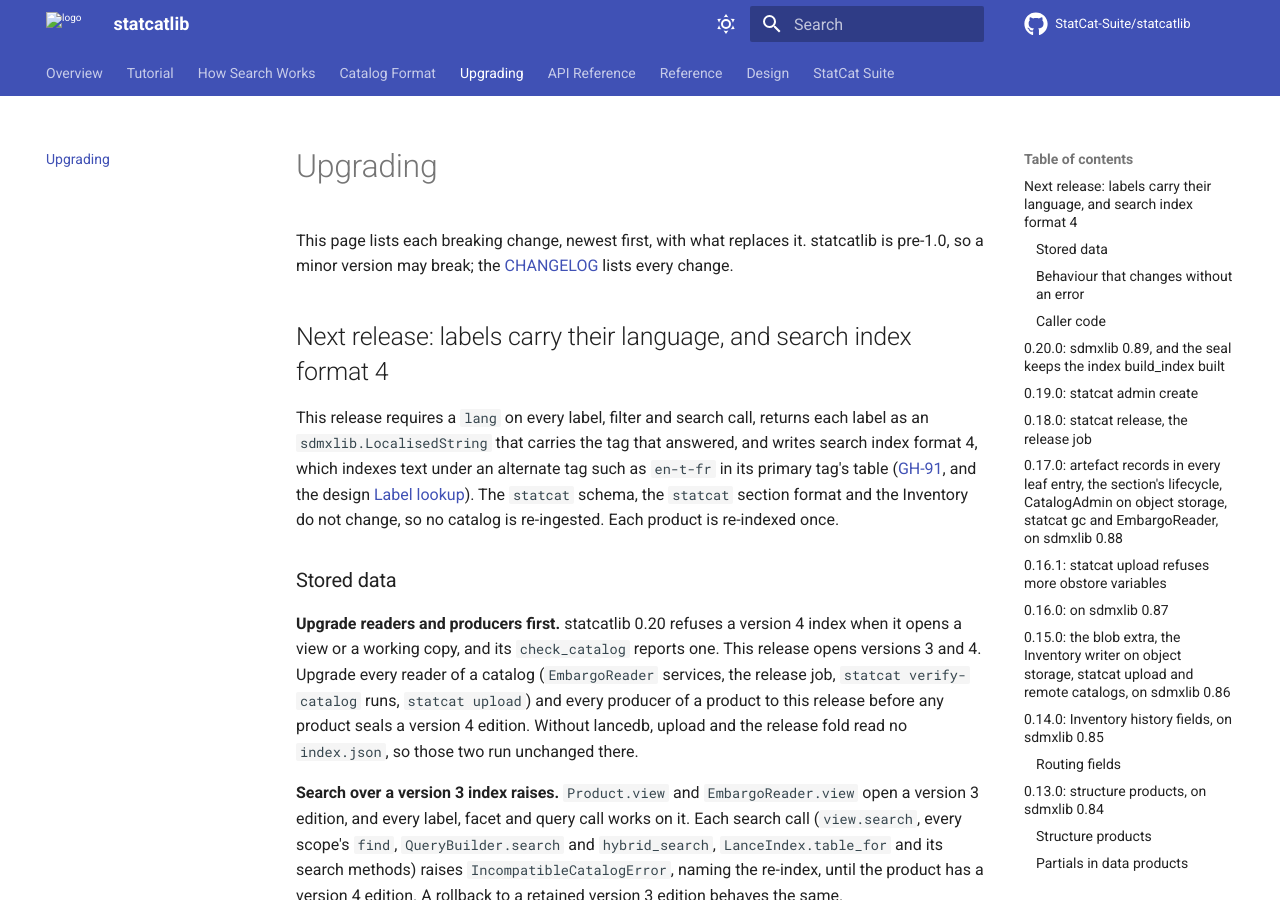
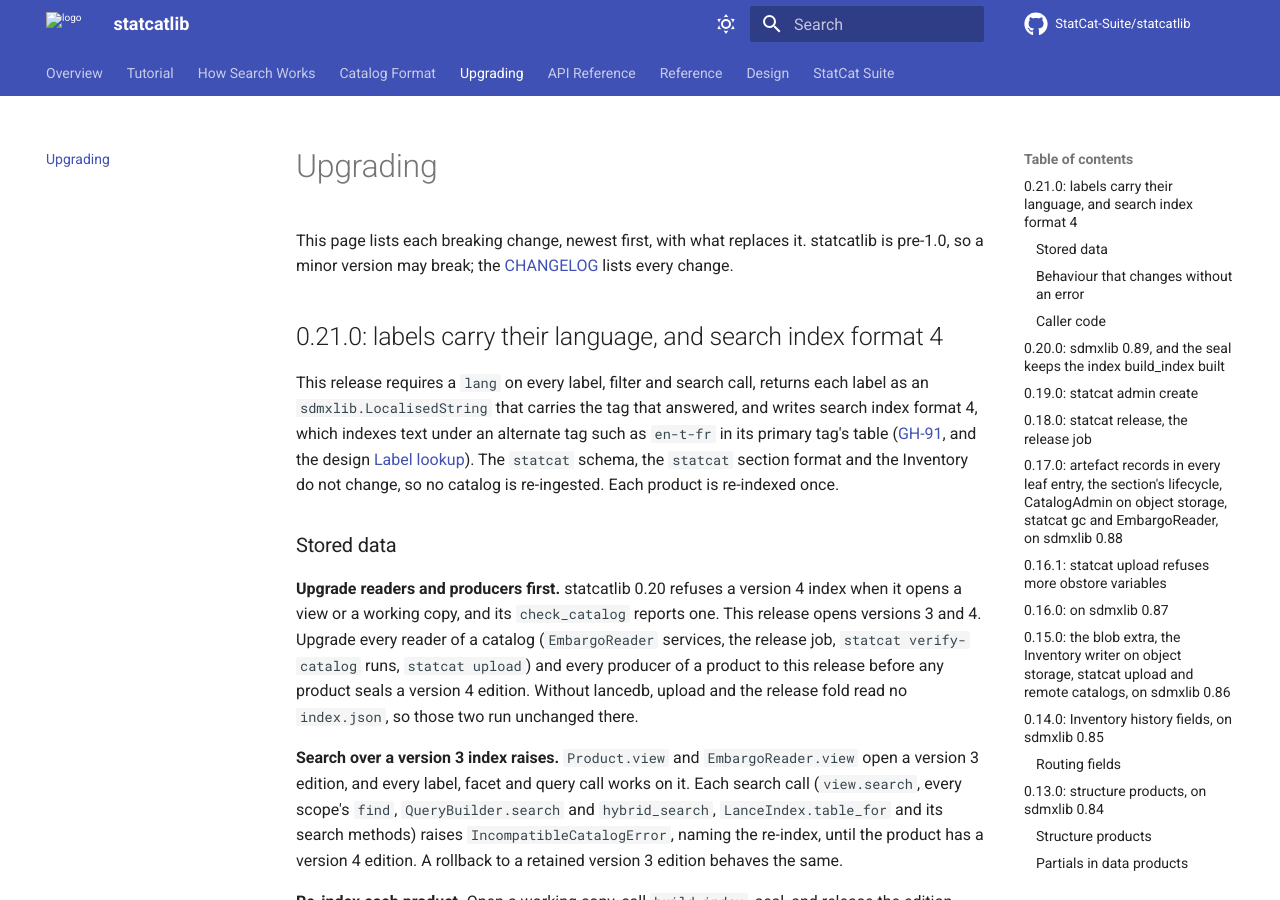
Before and after one commit to StatCat-Suite/statcatlib, an MkDocs documentation site: the page built from docs/upgrading.md, in a window 1280 px wide and 900 px high. Built offline with MkDocs 1.6.1 and Material for MkDocs 9.7.7, drawn with Linux system fonts in a browser that asks for light colours; comment, search, counter and statistics services are not loaded.

Commit message:
chore(release): v0.21.0

```diff
--- a/docs/upgrading.md
+++ b/docs/upgrading.md
@@ -5,7 +5,7 @@ statcatlib is pre-1.0, so a minor version may break; the
 [CHANGELOG](https://github.com/StatCat-Suite/statcatlib/blob/main/CHANGELOG.md)
 lists every change.
 
-## Next release: labels carry their language, and search index format 4
+## 0.21.0: labels carry their language, and search index format 4
 
 This release requires a `lang` on every label, filter and search call, returns
 each label as an `sdmxlib.LocalisedString` that carries the tag that answered,
@@ -121,7 +121,7 @@ tag raises `sdmxlib.InvalidTagError`. `view.preference(lang="en")` gives a tag
 with its language pairs, such as `("en", "en-t-fr")`, to pass as a label
 call's `lang`; `view.language_counts()` counts the texts held under each tag.
 
-| 0.20 | This release |
+| 0.20 | 0.21 |
 | --- | --- |
 | `view.codelist(urn).label("en") -> str` | `view.codelist(urn).label(lang="en") -> LocalisedString \| None`; `None` for an unknown codelist; raises `MissingTranslationError` when the name holds none of the tags |
 | `view.codelist(urn).batch_labels(ids, lang=None) -> dict[str, str]`, code ID fallback | `batch_labels(ids, lang="en") -> Labels[str]`; `None` and a `Gap` for an untranslated code; raises `UnknownCodeError` naming every code the codelist does not hold |
--- a/pyproject.toml
+++ b/pyproject.toml
@@ -1,6 +1,6 @@
 [project]
 name = "statcatlib"
-version = "0.20.0"
+version = "0.21.0"
 description = "Queryable open data catalog engine for DCAT-AP, StatDCAT-AP, CKAN, and SDMX"
 license = "Apache-2.0"
 license-files = ["LICENSE"]
```
Also changed, not shown: CHANGELOG.md (+46 -0 lines), docs/design/SITEMAP.md (+1 -1 lines), docs/design/label-lookup.md (+2 -2 lines), docs/design/language-tags.md (+1 -1 lines).
